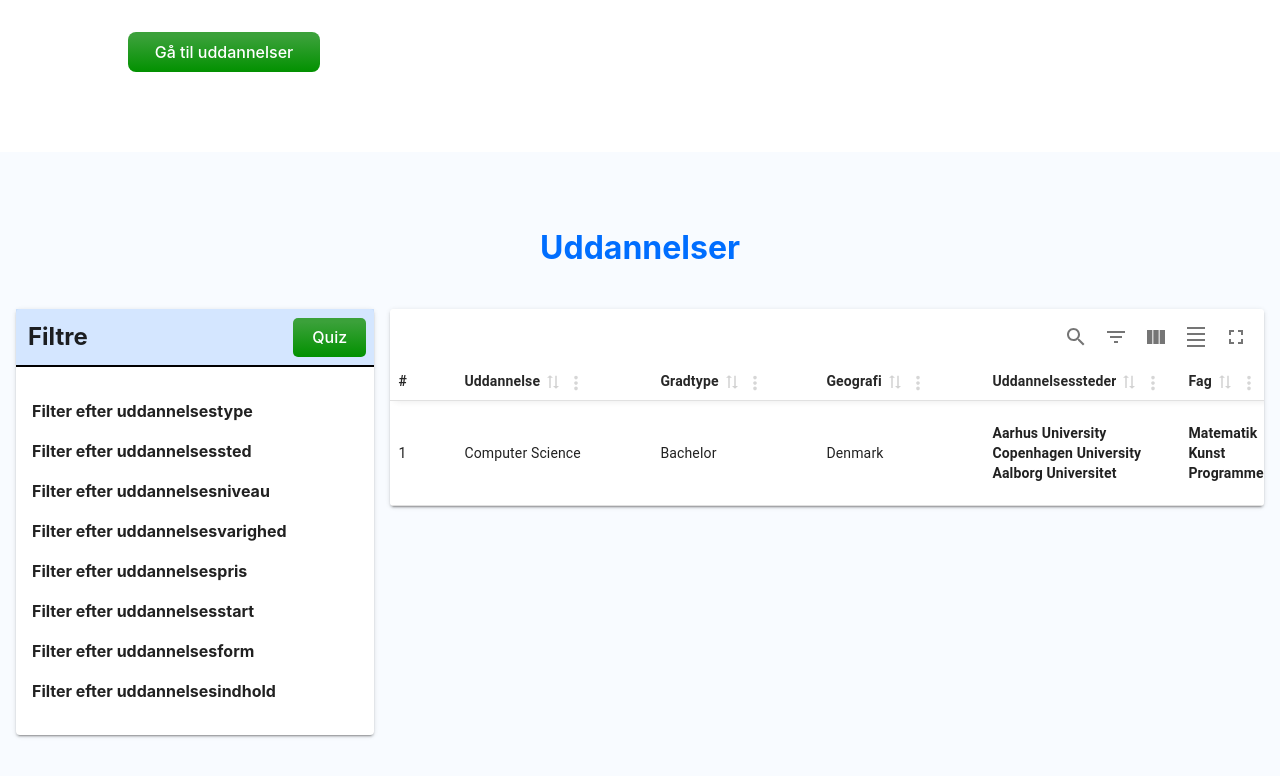
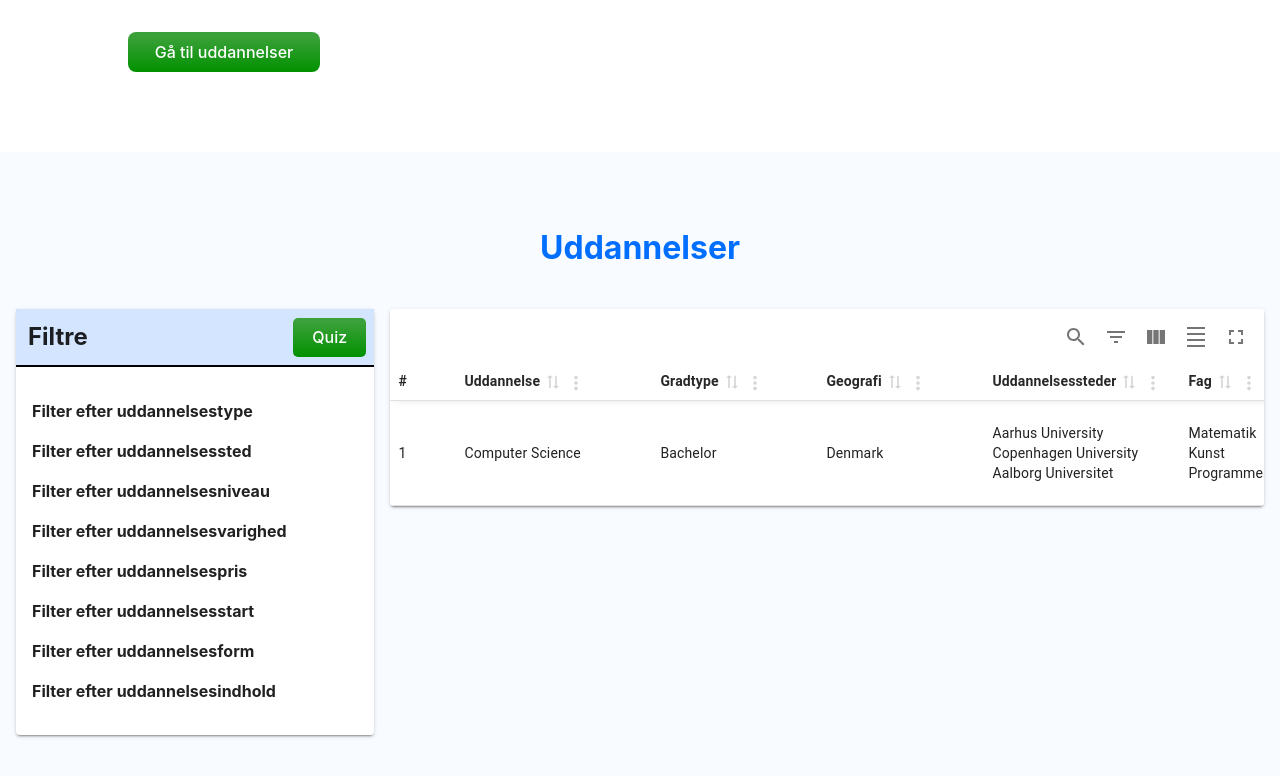
Before and after one commit to P2-API/Education-Platform, a React (Vite) app: page / in a window 1280 px wide. Shown: the part 616-1392 px from the top of the page. Built offline with nearby package versions, Linux system fonts and the light colour scheme.

Commit message:
Frontend update

```diff
--- a/Frontend/components/DataTable.tsx
+++ b/Frontend/components/DataTable.tsx
@@ -39,7 +39,7 @@ const MaterialReactDataTable = () => {
           return (
             <ul style={{ padding: 0, overflowY: "scroll", width: "250px", justifyContent: "center", height: "60px", scrollbarWidth: "thin" }}>
               {institutions.map((institution: string) => (
-                <p className="" style={{ cursor: "default", margin: 0, fontSize: "1em", textDecoration: "none" }} key={institution}>{institution}</p>
+                <p className="" style={{ cursor: "default", margin: 0, fontSize: "1em", textDecoration: "none", fontWeight: "normal" }} key={institution}>{institution}</p>
               ))}
             </ul>
           );
@@ -54,7 +54,7 @@ const MaterialReactDataTable = () => {
           return (
             <ul style={{ padding: 0, overflowY: "scroll", width: "250px", justifyContent: "center", height: "60px", scrollbarWidth: "thin" }}>
               {subjects.map((subject: string) => (
-                <p className="noselect" style={{ cursor: "default", margin: 0, fontSize: "1em", textDecoration: "none" }} key={subject}>{subject}</p>
+                <p className="noselect" style={{ cursor: "default", margin: 0, fontSize: "1em", textDecoration: "none", fontWeight: "normal" }} key={subject}>{subject}</p>
               ))}
             </ul>
           );
```
